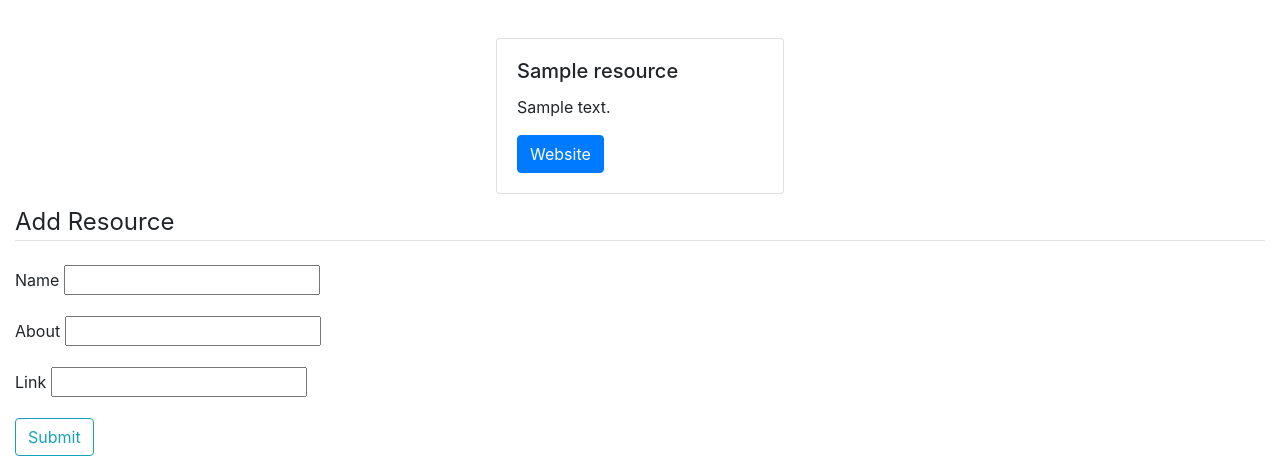
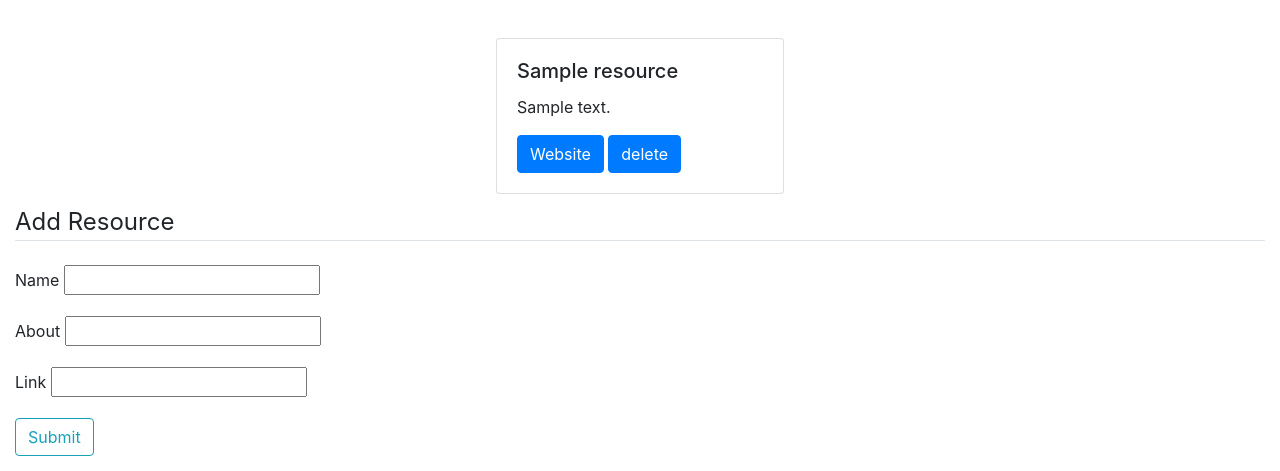
Before and after one commit to AddyMcCabe/addiction-recovery-resources-app, a Flask app: page /resources in a window 1280 px wide. Shown: the part 244-715 px from the top of the page. Run offline with Flask 2, Linux system fonts and the light colour scheme; a user stored in the database is signed in; tables that the repository leaves empty hold one stand-in row (values such as "Sample post").

Commit message:
added delete button to resources

```diff
--- a/server.py
+++ b/server.py
@@ -107,7 +107,7 @@ def resources_post():
 
 @app.route('/support_group', methods=['GET'])
 @login_required
-def sup_group():
+def support_group():
     form = AddGroupForm()
     groups = Group.query.all()
     return render_template('support_group.html', groups=groups, form=form)
@@ -131,6 +131,20 @@ def sup_group_post():
         flash('make sure all entries are valid')
         return render_template('support_group.html', groups=groups, form=form)
 
+@app.route('/delete_resource/<int:id>')
+def delete(id):
+    resource_to_delete = Resource.query.get_or_404(id)
+
+    try:
+        db.session.delete(resource_to_delete)
+        db.session.commit()
+
+        return redirect(url_for('resources'))
+
+    except:
+           return "there was a problem"
+
+
 
 if __name__ == "__main__":
 
--- a/templates/base.html
+++ b/templates/base.html
@@ -17,7 +17,7 @@
             <a class="nav-item nav-link" href="{{url_for('home')}}">Home</a>
             <a class="nav-item nav-link" href="{{url_for('list_info')}}">Information</a>
             <a class="nav-item nav-link" href="{{url_for('resources')}}">Resources</a>
-            <a class="nav-item nav-link" href="{{url_for('sup_group')}}">Support Groups</a>
+            <a class="nav-item nav-link" href="{{url_for('support_group')}}">Support Groups</a>
         </div>
     </nav>
     {% block content %}
--- a/templates/resources.html
+++ b/templates/resources.html
@@ -12,6 +12,7 @@
       <h5 class="card-title">{{resource.title}}</h5>
       <p class="card-text">{{resource.description}}</p>
       <a href="{{resource.link}}" class="btn btn-primary">Website</a>
+      <a href="{{url_for('delete_resource', id=resource.id)}}" class="btn btn-primary">delete</a>
     </div>
   </div>
   </div>
```
